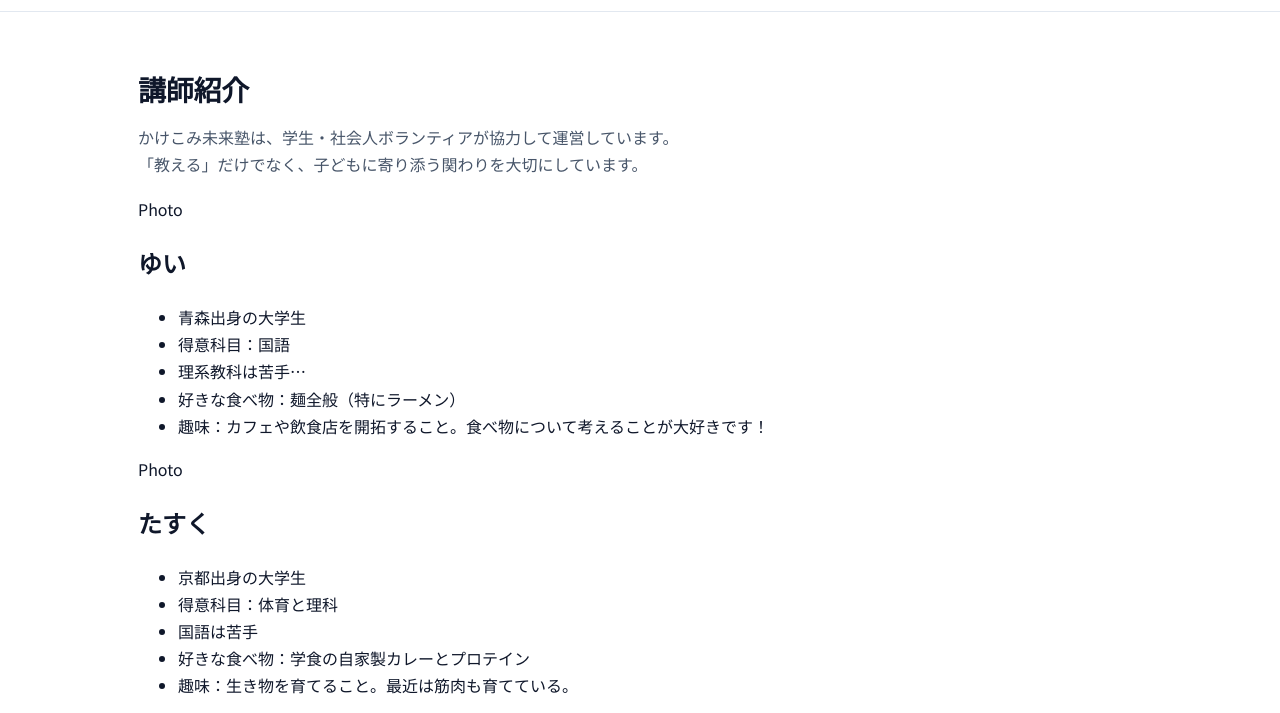
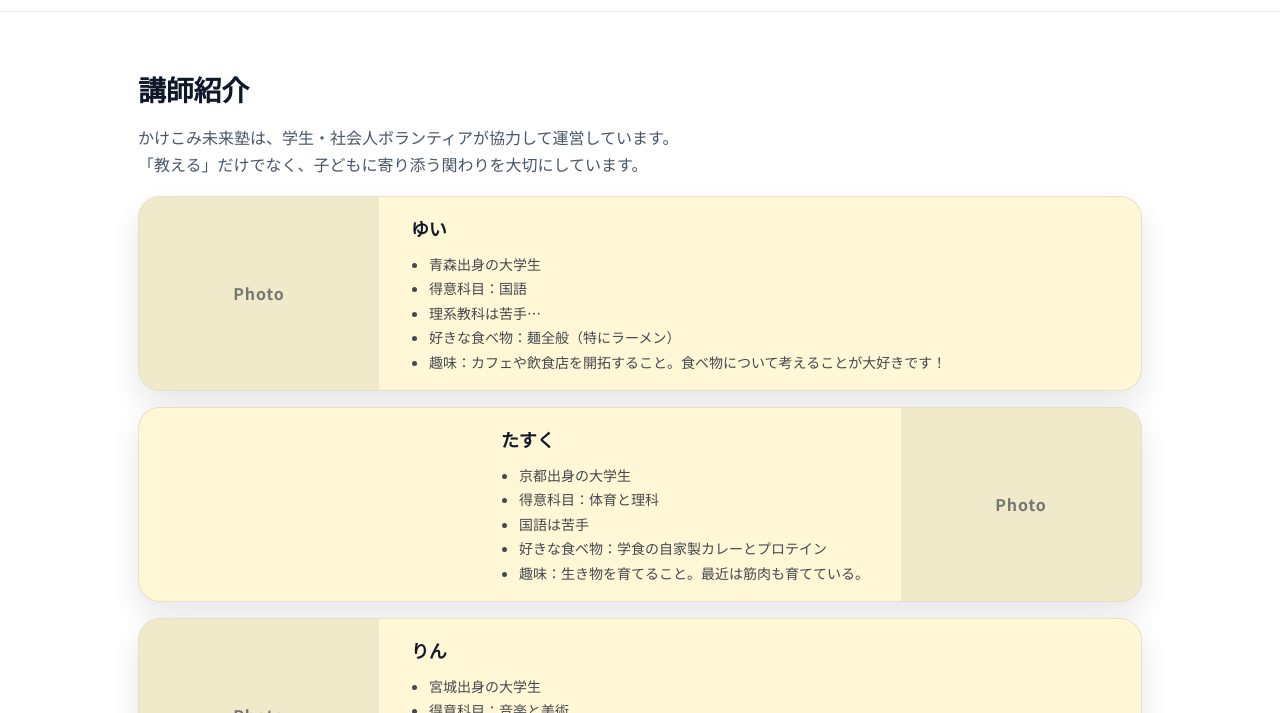
Before and after one commit to tasukuogata/tasukuogata.github.io, a plain HTML site: page teachers.html in a window 1280 px wide. Shown: the part 44-757 px from the top of the page. Drawn offline with Linux system fonts and the light colour scheme.

Commit message:
Update style.css

```diff
--- a/style.css
+++ b/style.css
@@ -136,3 +136,86 @@ body{
   font-size:12px;
   font-weight:600;
 }
+/* --- 講師紹介：左右交互カード --- */
+.bio-list{
+  display:flex;
+  flex-direction:column;
+  gap:16px;
+}
+
+/* カード本体：横並び */
+.bio-card{
+  display:flex;
+  align-items:stretch;
+  gap:16px;
+  border:1px solid rgba(15,23,42,.10);
+  border-radius:22px;
+  overflow:hidden;                 /* 端まで写真を寄せる */
+  background:#fff7d6;              /* 淡い黄色 */
+  box-shadow: 0 14px 30px rgba(15,23,42,.10);
+}
+
+/* 偶数は左右反転（交互） */
+.bio-card:nth-child(even){
+  flex-direction:row-reverse;
+}
+
+/* ダミー写真：端に固定 */
+.bio-photo{
+  flex:0 0 240px;
+  display:flex;
+  align-items:center;
+  justify-content:center;
+  background:rgba(15,23,42,.06);
+  color:rgba(15,23,42,.55);
+  font-weight:800;
+  letter-spacing:.06em;
+  user-select:none;
+}
+
+/* 本文 */
+.bio-body{
+  padding:16px;
+  min-width:0;
+}
+
+.bio-name{
+  margin:0 0 8px;
+  font-size:18px;
+  letter-spacing:-.01em;
+}
+
+.bio-ul{
+  margin:0;
+  padding-left:18px;
+  color:rgba(15,23,42,.78);
+  font-size:14px;
+  line-height:1.75;
+}
+
+/* スクロール出現：左→右、右→左 */
+.bio-card.reveal{
+  opacity:0;
+  transform: translateX(-18px);
+  transition: opacity .7s ease, transform .7s ease;
+}
+.bio-card:nth-child(even).reveal{
+  transform: translateX(18px);
+}
+.bio-card.reveal.is-in{
+  opacity:1;
+  transform: translateX(0);
+}
+
+/* スマホ：縦並び（写真上、文字下） */
+@media (max-width: 700px){
+  .bio-card,
+  .bio-card:nth-child(even){
+    flex-direction:column;
+  }
+  .bio-photo{
+    flex:0 0 auto;
+    width:100%;
+    height:180px;
+  }
+}
```
